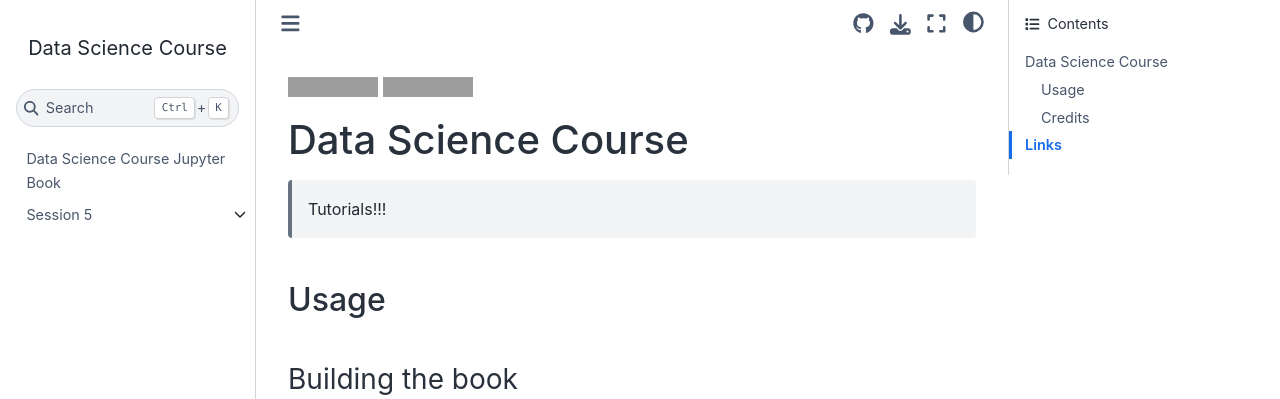
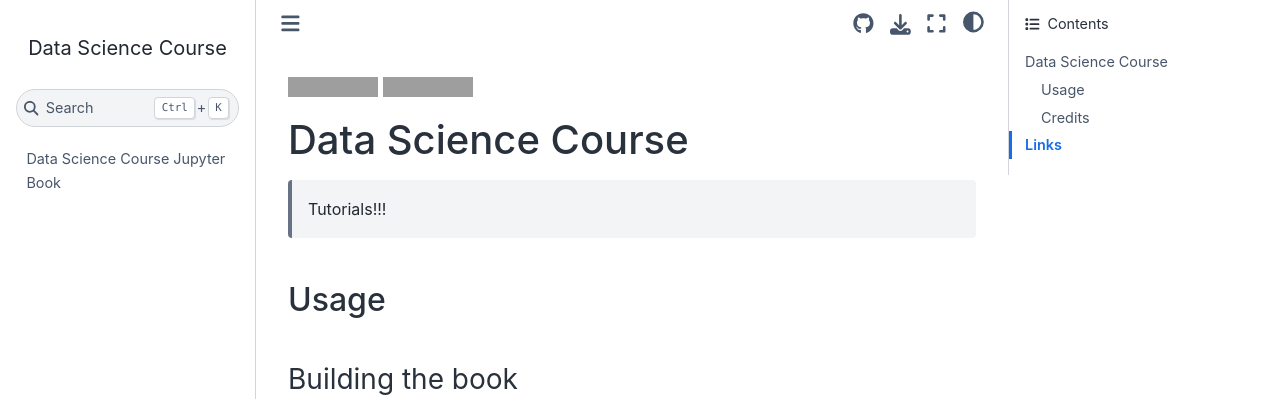
Before and after one commit to bckrlab/data-science-course, a Jupyter Book: the page built from README.md, in a window 1280 px wide. Shown: the top 399 px of the page. Built offline with Jupyter Book 1.0.4 settings and Sphinx 7.4.7 and the Sphinx Book theme 1.1.4, drawn with Linux system fonts in a browser that asks for light colours; pages that are not in the unit, such as notebooks, are missing from menus; grey boxes are pictures that could not be loaded.

Commit message:
remove exercise 05 solution, update chapters

````diff
--- a/_toc.yml
+++ b/_toc.yml
@@ -4,7 +4,4 @@
 format: jb-book
 root: index
 chapters:
-- file: chapters/session_05/index
-  sections:
-  - file: chapters/session_05/exercise_05
-  - file: chapters/session_05/exercise_05_solution
+- file: chapters/exercise_05
--- a/chapters/session_05/index.md
+++ /dev/null
@@ -1,4 +0,0 @@
-# Session 5
-
-```{tableofcontents}
-```
````
Also changed, not shown: 3 other files.
